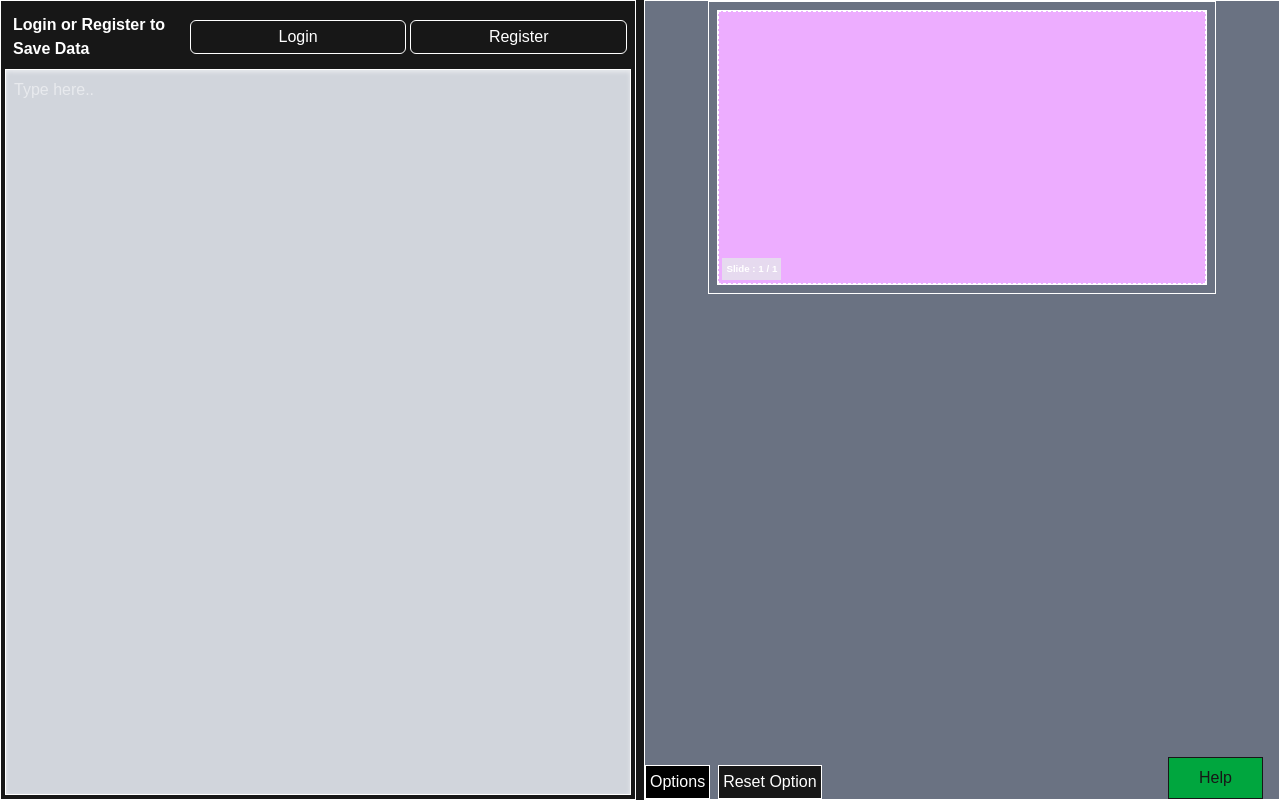
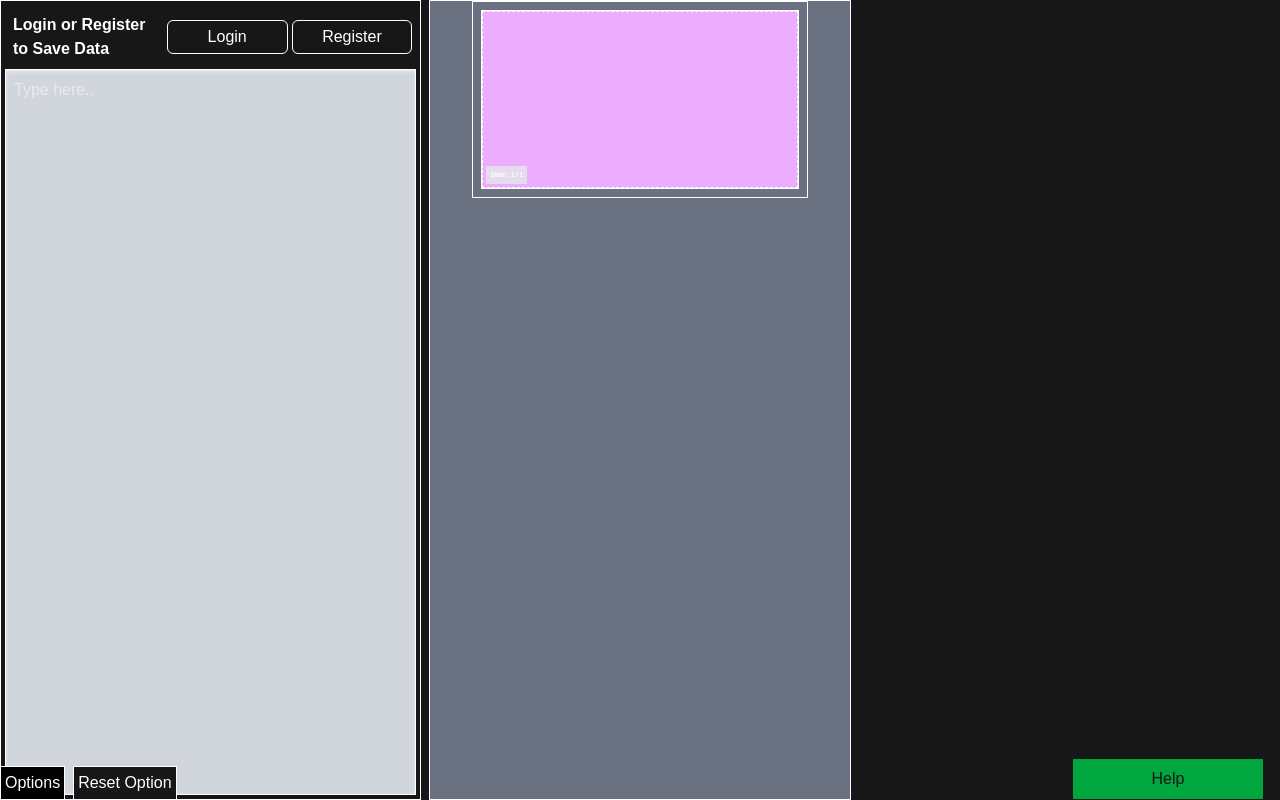
Before and after one commit to akael888/propre-sim, a Next.js app: page /editor in a window 1280 px wide. Built offline with nearby package versions, Linux system fonts and the light colour scheme; no server answers.

Commit message:
feat : Adjust Display Option Parents to Accomodate Option Changes

```diff
--- a/src/app/ui/editor/editor.tsx
+++ b/src/app/ui/editor/editor.tsx
@@ -97,14 +97,17 @@ export default function Editor({
   if (!isLoaded) {
     return (
       <div className="flex flex-row justify-center items-center bg-foreground w-screen h-screen">
-        <p className="text-center text-background font-black animate-pulse"> Loading...</p>
+        <p className="text-center text-background font-black animate-pulse">
+          {" "}
+          Loading...
+        </p>
       </div>
     );
   }
 
   return (
     <>
-      <div className="min-w-screen min-h-screen md:grid-rows-none md:max-h-full max-h-screen bg-foreground grid md:grid-cols-2 gap-2 text-background grid-rows-2">
+      <div className="min-w-screen min-h-screen md:grid-rows-none md:max-h-full max-h-screen bg-foreground grid md:grid-cols-3 gap-2 text-background grid-rows-2">
         <TextAreaSection
           textData={textAreaData}
           textObject={textObject}
--- a/src/app/ui/editor/sections/display-area-section.tsx
+++ b/src/app/ui/editor/sections/display-area-section.tsx
@@ -46,21 +46,22 @@ const DisplayAreaSection: React.FC<DisplayAreaSectionProps> = ({
 
   return (
     <>
-      <div className="border-1 w-full md:max-h-screen bg-gray-500 justify-center flex  md:order-none order-1 max-h-full relative">
-        <div className="flex-1 overflow-y-auto flex h-full justify-center">
+      <div className="border-1 w-full md:max-h-screen bg-gray-500 justify-center flex flex-row  md:order-none order-1 max-h-full ">
+        <div className="flex-1 overflow-y-auto flex flex-row h-full justify-center">
           <DisplayPanel
             slideObject={slideObject}
             textAttribute={displayedTextAttribute}
             textAreaRef={textAreaRef}
-          />
+          />{" "}
         </div>
-        <DisplayOptions
-          handleTextAttributeChanges={handleTextAttributeChanges}
-          handleTextAttributeObjectChanges={handleTextAttributeObjectChanges}
-          textAttribute={displayedTextAttribute}
-        />
+
         <Help />
       </div>
+      <DisplayOptions
+        handleTextAttributeChanges={handleTextAttributeChanges}
+        handleTextAttributeObjectChanges={handleTextAttributeObjectChanges}
+        textAttribute={displayedTextAttribute}
+      />
     </>
   );
 };
```
